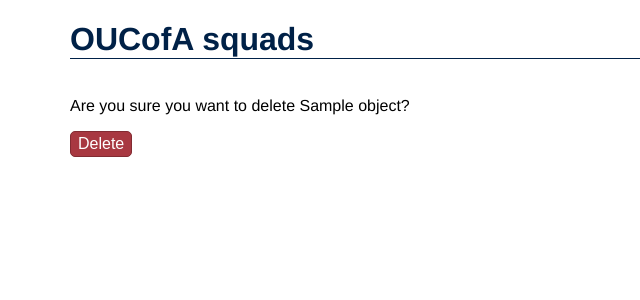
After one commit to mjtamlyn/squads, a Django app: template squads/templates/delete.html in a window 1280 px wide. The commit adds this page. Shown: the top 300 px of the page, without its empty margins (0-640 px from the left). Run offline with Django 3.2, Linux system fonts and the light colour scheme; the template is opened without the code that fills it: most values are stand-ins (such as "Sample title", 1, 10 or a date in 2020); some libraries are stand-ins or nearby versions.

Commit message:
Delete session log.
Fixes #12.

```diff
--- /dev/null
+++ b/squads/templates/delete.html
@@ -0,0 +1,14 @@
+{% extends 'base.html' %}
+
+
+{% block content %}
+<div class="row">
+    <div class="col3">
+        <form method="POST" action="{{ request.get_full_path }}">
+            {% csrf_token %}
+            <p>Are you sure you want to delete {{ object }}?</p>
+            <input type="submit" class="btn btn-delete" value="Delete">
+        </form>
+    </div>
+</div>
+{% endblock %}
--- a/squads/templates/home.html
+++ b/squads/templates/home.html
@@ -11,8 +11,8 @@
         {% for session in sessions %}
         <p class="session">
             <span class="right">
-                <a href="{% url 'session-edit' pk=session.pk %}"class="btn btn-edit">Edit</a>
-                <a class="btn btn-delete">Delete</a>
+                <a href="{% url 'session-edit' pk=session.pk %}" class="btn btn-edit">Edit</a>
+                <a href="{% url 'session-delete' pk=session.pk %}" class="btn btn-delete">Delete</a>
             </span>
             <strong>{{ session.date }}</strong><br>
             {{ session.venue }}
--- a/squads/urls.py
+++ b/squads/urls.py
@@ -9,6 +9,7 @@ urlpatterns = patterns('',
 
     url('^sessions/add/$', views.SessionAdd.as_view(), name='session-add'),
     url('^sessions/(?P<pk>\d+)/$', views.SessionEdit.as_view(), name='session-edit'),
+    url('^sessions/(?P<pk>\d+)/delete/$', views.SessionDelete.as_view(), name='session-delete'),
 
     url('^admin/', include(admin.site.urls)),
     url('', include('social_auth.urls')),
```
Also changed, not shown: squads/views.py (+7 -1 lines).
